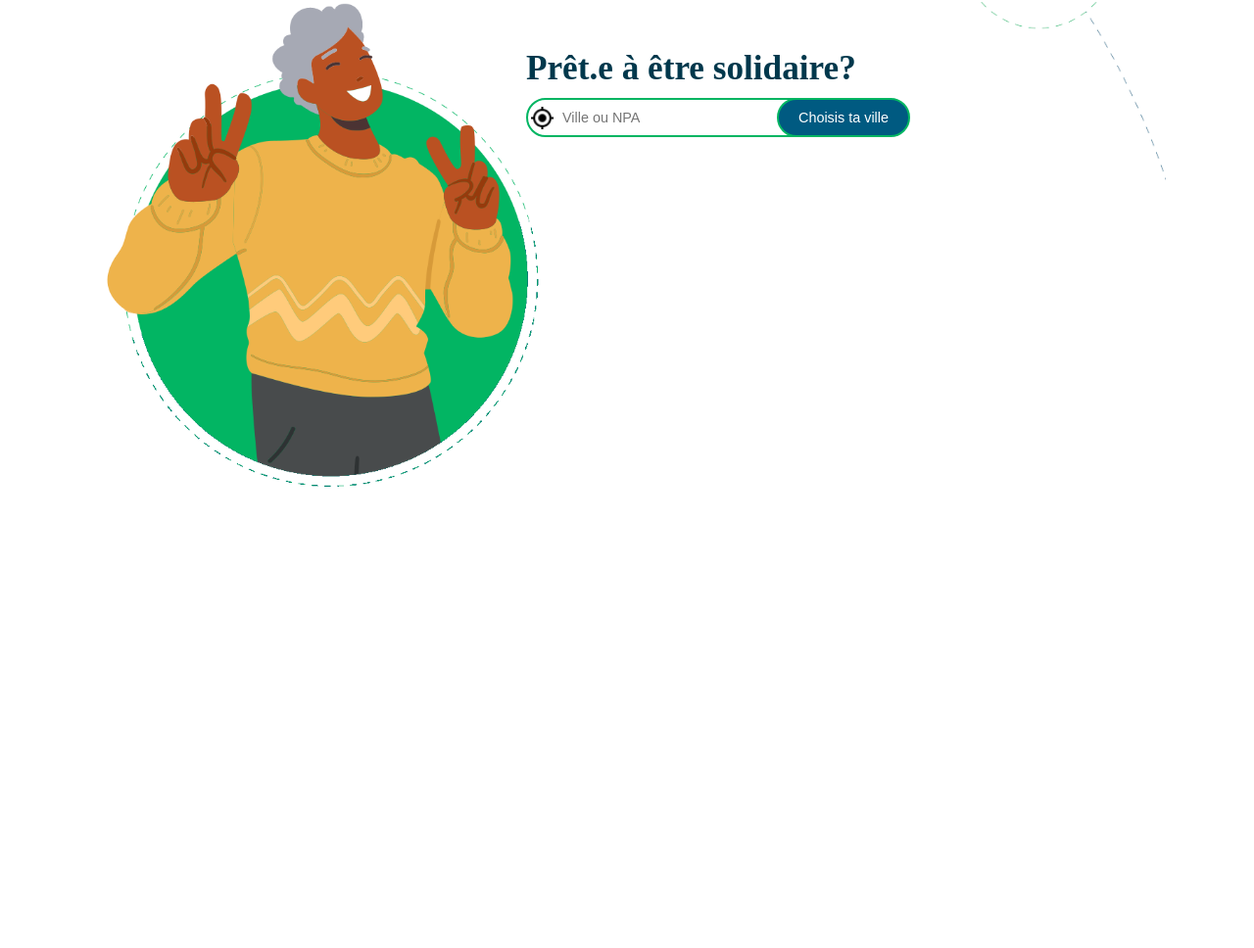
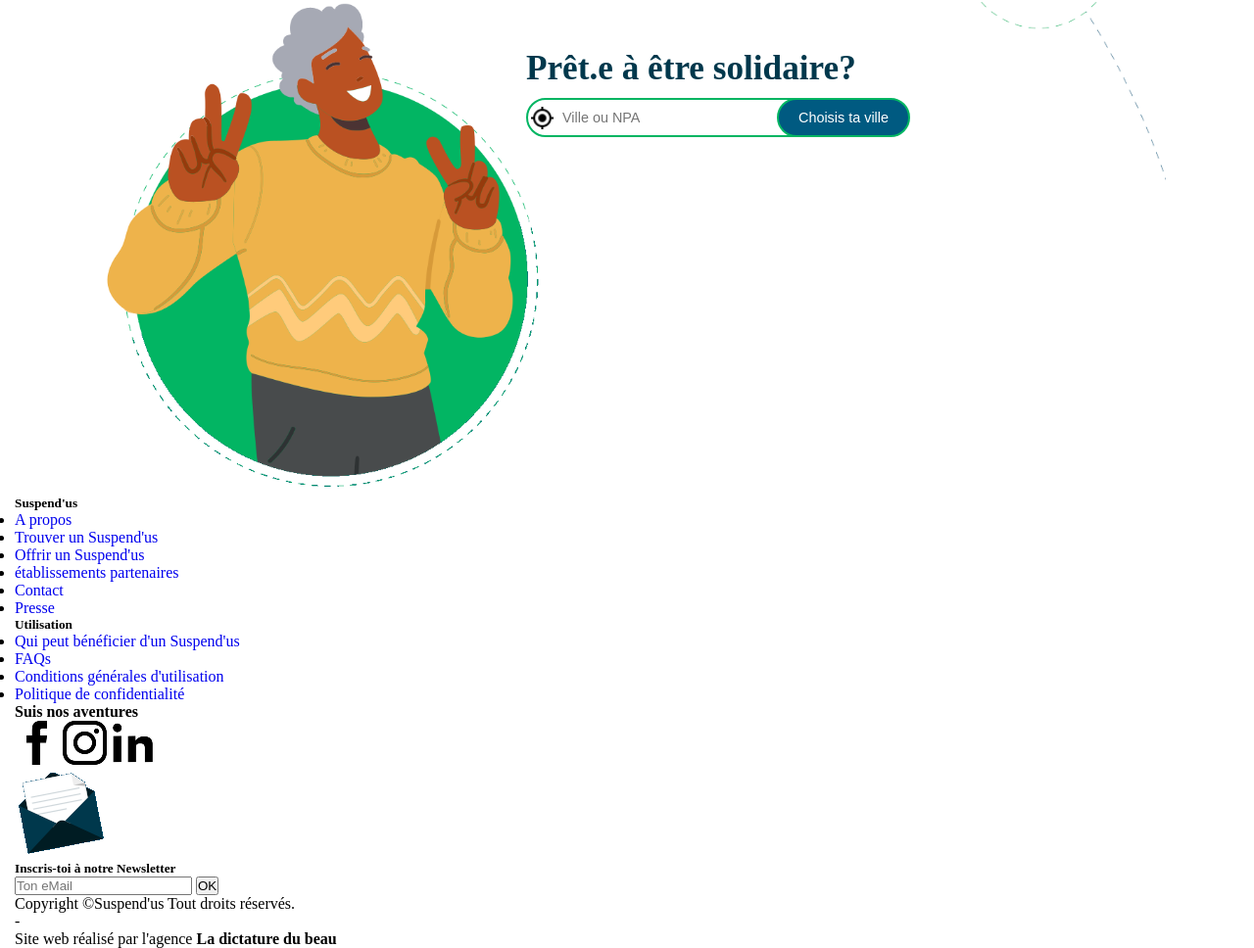
Before and after one commit to Chaplin16/suspend-us, a website: page index.html in a window 1280 px wide. Shown: the part 4224-5192 px from the top of the page at 98% size. Before the commit the page ends 4730 px from the top, so only its background shows below. Drawn offline with Linux system fonts and the light colour scheme.

Commit message:
block_footer in HTML

```diff
--- a/index.html
+++ b/index.html
@@ -187,21 +187,23 @@
                         alt="coeur pour symboliser l'entraide entre suisse">
                 </h3>
                 <p>
-                    Si tu gères un journal ou un bloc et que tu veux parler de nous, <strong>n'hésite pas à nous contacter.</strong>
+                    Si tu gères un journal ou un bloc et que tu veux parler de nous, <strong>n'hésite pas à nous
+                        contacter.</strong>
                 </p>
-                <button type="button" aria-label="en parler autour de soi"
-                    id="">J'en parle autour de moi</button>
+                <button type="button" aria-label="en parler autour de soi" id="">J'en parle autour de moi</button>
             </div>
         </section>
 
         <section class="block_newspapers">
             <div class="block_newspapers--img">
-                <img src="images/block_newspapers-suspend-us.png" alt="entraide pour plus de solidarité locale en suisse">
+                <img src="images/block_newspapers-suspend-us.png"
+                    alt="entraide pour plus de solidarité locale en suisse">
             </div>
             <div class="block_newspapers--text">
                 <div class="block_newspapers--text-card">
                     <h3>Amélie bouillon <span>- Lausanne</span> </h3>
-                    <p>Suspend'us c'est la bonne idée pour un peu plus de solidarité au quotidien. Un petit geste qui fait vraiment avancer les choses au niveau local.</p>
+                    <p>Suspend'us c'est la bonne idée pour un peu plus de solidarité au quotidien. Un petit geste qui
+                        fait vraiment avancer les choses au niveau local.</p>
                 </div>
                 <div class="block_newspapers--text-point">
                     <span class="block_newspapers--text-point1">&#8226</span>
@@ -212,7 +214,7 @@
             </div>
         </section>
 
-         <section class="block_readyTogether">
+        <section class="block_readyTogether">
             <div class="block_readyTogether--img">
                 <img src="images/homme-entraide-suspend-us.png" alt="devenez partenaire de l'entraide entre suisse">
             </div>
@@ -225,9 +227,60 @@
                     <button type="button" aria-label="Choisis ta ville" id="">Choisis ta ville</button>
                 </div>
             </div>
-         </section>
+        </section>
 
-
+        <section class="block_footer">
+            <div class="block_footer--suspend-us">
+                <h5>Suspend'us</h5>
+                <ul>
+                    <li><a href="#">A propos</a></li>
+                    <li><a href="#">Trouver un Suspend'us</a></li>
+                    <li><a href="#">Offrir un Suspend'us</a></li>
+                    <li><a href="#">établissements partenaires</a></li>
+                    <li><a href="#">Contact</a></li>
+                    <li><a href="#">Presse</a></li>
+                </ul>
+            </div>
+            <div class="block_footer--use">
+                <h5>Utilisation</h5>
+                <ul>
+                    <li><a href="#">Qui peut bénéficier d'un Suspend'us</a></li>
+                    <li><a href="#">FAQs</a></li>
+                    <li><a href="#">Conditions générales d'utilisation</a></li>
+                    <li><a href="#">Politique de confidentialité</a></li>
+                </ul>
+            </div>
+            <div class="block_footer--contact">
+                <div class="block_footer--contact-social-networks">
+                    <h4>Suis nos aventures</h4>
+                    <img src="images/facebook-entraide-precarite-suspend-us.png" alt="facebook pour suivre suspend us">
+                    <img src="images/instagram-entraide-precarite-suspend-us.png"
+                        alt="instagram pour suivre suspend us">
+                    <img src="images/linkedin-entraide-precarite-suspend-us.png" alt="linkedin pour suivre suspend us">
+                </div>
+                <div class="block_footer--contact-newsletter">
+                    <img src="images/mail-entraide-precarite-suspend-us.png" alt="mail pour joindre suspend us">
+                    <div class="block_footer--contact-newsletter-registration">
+                        <h5>Inscris-toi à notre Newsletter</h5>
+                        <div class="block_footer--contact-newsletter-registration-btn">
+                            <input type="email" name="email" id="email" placeholder="Ton eMail" required>
+                            <button type="button" aria-label="Valide ton email" id="submit">
+                                OK
+                            </button>
+                        </div>
+                    </div>
+                </div>
+            </div>
+        </section>
+        <div class="copyright">
+            <p>
+                Copyright ©Suspend'us Tout droits réservés.
+            </p>
+            <span> - </span>
+            <p>
+                Site web réalisé par l'agence <strong>La dictature du beau</strong>
+            </p>
+        </div>
 
     </main>
     <footer></footer>
```
Also changed, not shown: images/Screenshot 2022-11-10 213034.png (deleted), images/facebook-entraide-precarite-suspend-us.png (added), images/instagram-entraide-precarite-suspend-us.png (added), images/linkedin-entraide-precarite-suspend-us.png (added), images/mail-entraide-precarite-suspend-us.png (renamed from images/Screenshot 2022-11-05 224709.png).
